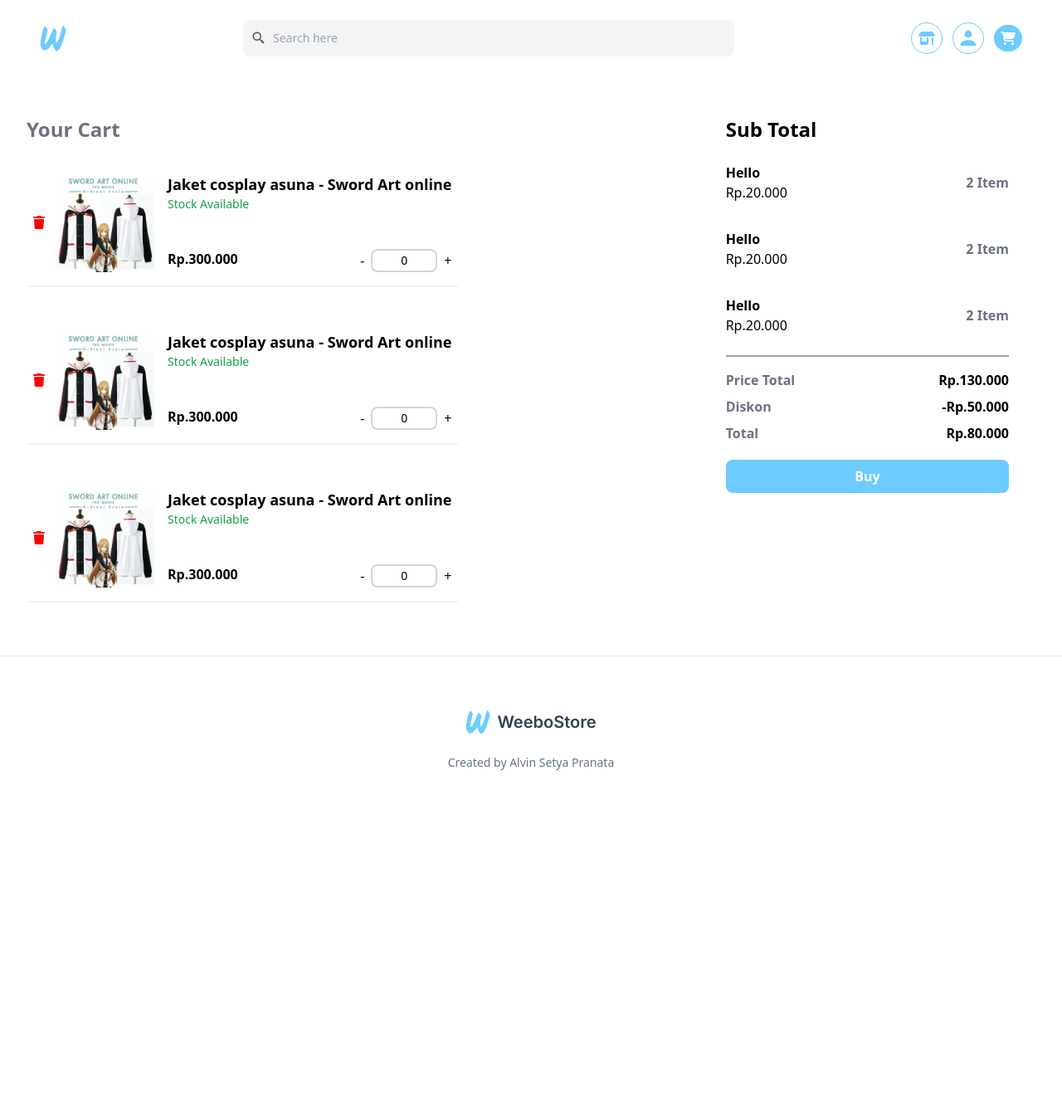
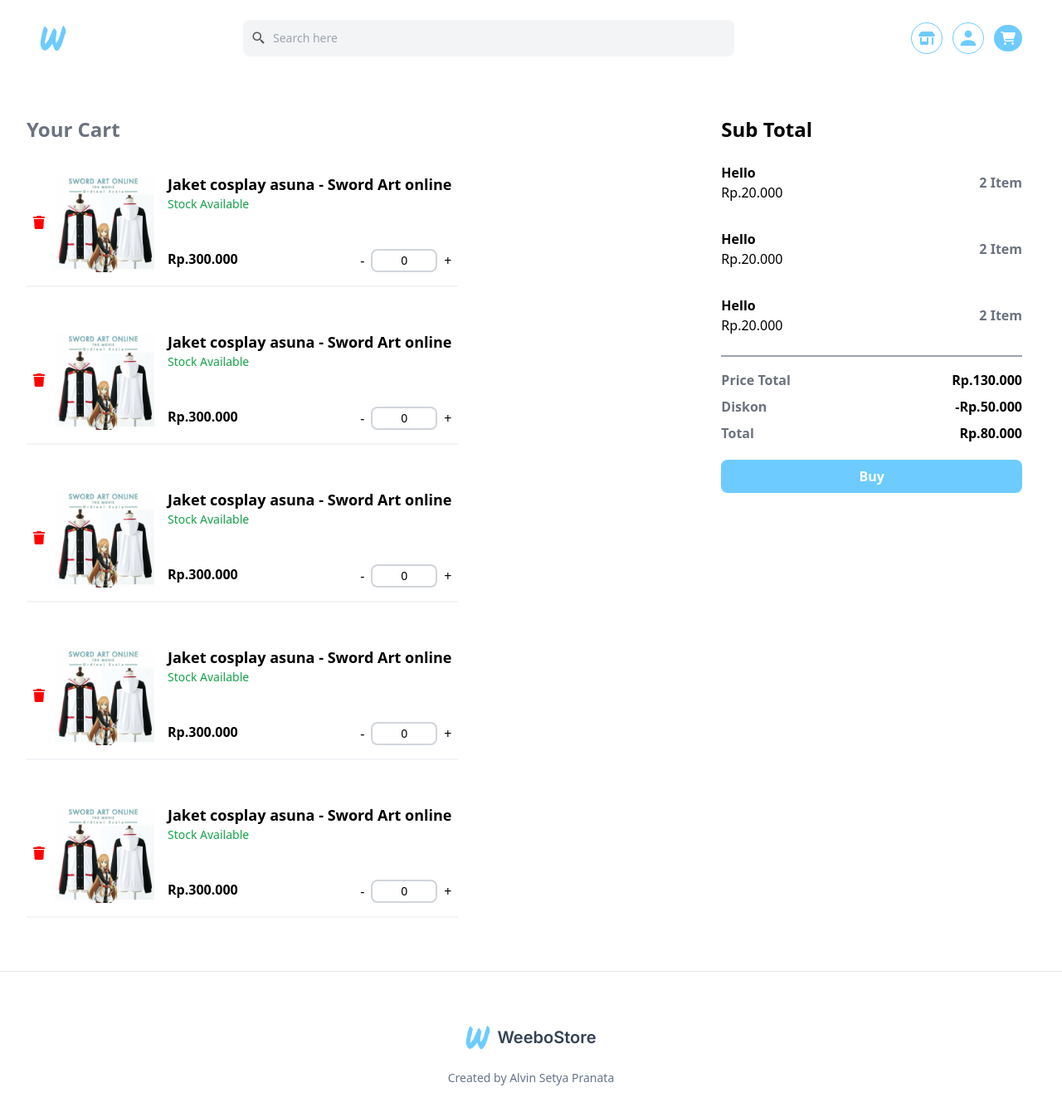
Before and after one commit to AlvinSetyaPranata/WeeboStore, a Next.js app in the folder frontend/: page /cart in a window 1280 px wide. Shown: the top 1346 px of the page at 83% size. Before the commit the page ends 993 px from the top, so only its background shows below. Built offline with nearby package versions, Linux system fonts and the light colour scheme.

Commit message:
added Changes in cart page

```diff
--- a/frontend/src/app/account/content.jsx
+++ b/frontend/src/app/account/content.jsx
@@ -35,7 +35,6 @@
     const [edit, setEdit] = useState(false)
 
     return (
-        <AnimatePresence>
         <div className="px-12 py-12 space-y-16">
             <div className="flex gap-x-8 items-center pb-6">
                 <div className="relative rounded-full w-[200px] h-[200px] overflow-hidden group hover:cursor-pointer">
@@ -128,6 +127,5 @@
 
 
         </div>
-        </AnimatePresence>
     )
 }
--- a/frontend/src/app/cart/content.jsx
+++ b/frontend/src/app/cart/content.jsx
@@ -26,13 +26,15 @@
                             <CartCard onAdd={addHandler} onMinus={minusHandler} value={items} />
                             <CartCard onAdd={addHandler} onMinus={minusHandler} value={items} />
                             <CartCard onAdd={addHandler} onMinus={minusHandler} value={items} />
+                            <CartCard onAdd={addHandler} onMinus={minusHandler} value={items} />
+                            <CartCard onAdd={addHandler} onMinus={minusHandler} value={items} />
                         </div>
 
                     </div>
                 </div>
 
                 {/* subtotal */}
-                <div className="px-8 w-1/3">
+                <div className="px-8 w-1/3 fixed right-4 bg-white">
                     <h3 className="text-2xl font-bold">Sub Total</h3>
                     <div className="grid gap-8 mt-6 border-b-2 border-gray-400 pb-6 overflow-y-auto max-h-[250px]">
 
--- a/frontend/src/app/cart/page.jsx
+++ b/frontend/src/app/cart/page.jsx
@@ -5,7 +5,6 @@
 }
 
 export default function Page() {
-    return (
-        <Cart />
-    )
+    return <Cart />
+
 }
--- a/frontend/src/components/Atoms/Card.jsx
+++ b/frontend/src/components/Atoms/Card.jsx
@@ -4,7 +4,7 @@
 export default function Card({title, price, priceDiscount, imageUrl}) {
     return (
         <Link className="overflow-hidden box-border w-[180px] border-primary border-2 p-2 hover:cursor-pointer rounded-lg flex-shrink-0 bg-white" href="/details/1">
-            <div className="relative w-full h-[180px] overflow-hidden rounded-lg">
+            <div className="relative w-full h-[180px] overflow-hidden rounded-lg hover:cursor-pointer">
                 <Image
                     src={imageUrl}
                     alt="card"
```
Lines whose indentation alone changed are shown as unchanged.
